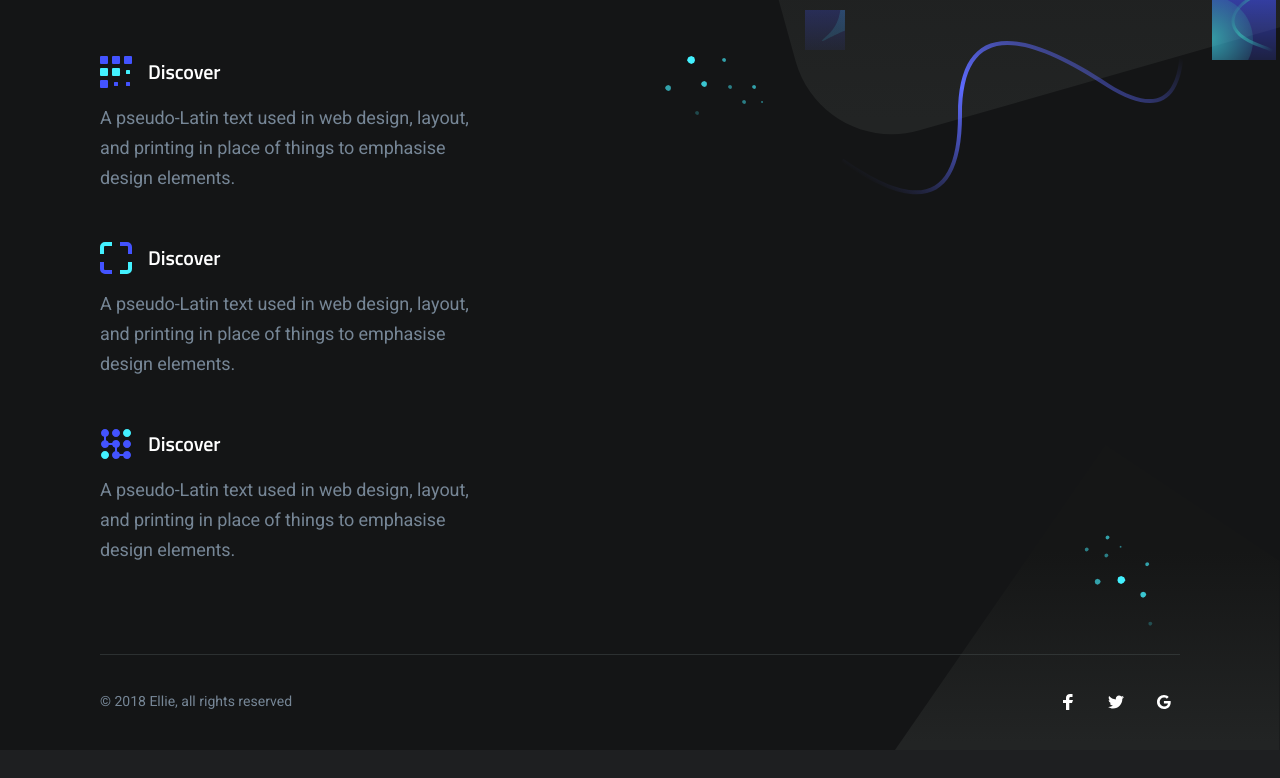
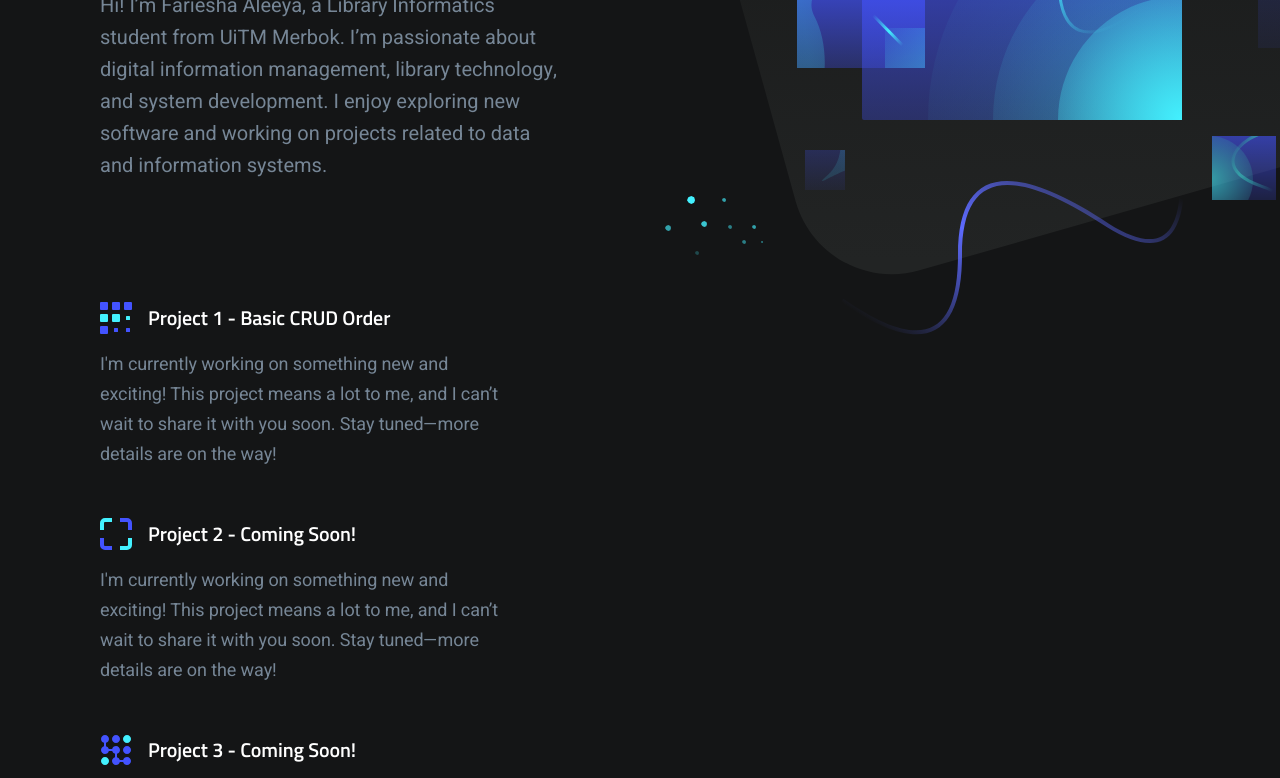
Before and after one commit to fariesha123/landing-page, a website: page index.html in a window 1280 px wide. Shown: the part 500-1278 px from the top of the page. Before the commit the page ends 1250 px from the top, so only its background shows below. Drawn offline with nearby package versions, Linux system fonts and the light colour scheme.

Commit message:
edit mockup information correctly with logo organization

```diff
--- a/index.html
+++ b/index.html
@@ -4,7 +4,7 @@
 		<meta charset="utf-8" />
 		<meta http-equiv="X-UA-Compatible" content="IE=edge" />
 		<meta name="viewport" content="width=device-width, initial-scale=1" />
-		<title>Ellie Template</title>
+		<title>NORFARIESHA ALEEYA</title>
 		<link
 			href="https://fonts.googleapis.com/css?family=Heebo:400,400i,500,700|Titillium+Web:600"
 			rel="stylesheet"
@@ -20,13 +20,19 @@
 						<div class="brand header-brand">
 							<h1 class="m-0">
 								<a href="#">
-									<svg
+									<img
+										src="dist/images/logo-uitm.png"
+										alt="NORFARIESHA ALEEYA Logo"
+										width="400"
+										height="auto"
+									/>
+									<!-- <svg
 										width="32"
 										height="32"
 										viewBox="0 0 32 32"
 										xmlns="http://www.w3.org/2000/svg"
-									>
-										<title>Ellie</title>
+									> -->
+										<title>NORFARIESHA ALEEYA</title>
 										<defs>
 											<linearGradient
 												x1="0%"
@@ -116,17 +122,21 @@
 						<div class="hero-inner">
 							<div class="hero-copy">
 								<h1 class="hero-title mt-0 is-revealing">
-									Landing template for startups
+									NORFARIESHA ALEEYA BINTI NOR HISHAM
 								</h1>
 								<p class="hero-paragraph is-revealing">
-									Our landing page template works on all
-									devices, so you only have to set it up once,
-									and get beautiful results forever.
+									Hi! I’m Fariesha Aleeya, a Library
+									Informatics student from UiTM Merbok. I’m
+									passionate about digital information
+									management, library technology, and system
+									development. I enjoy exploring new software
+									and working on projects related to data and
+									information systems.
 								</p>
 								<div
 									class="hero-form field field-grouped is-revealing"
 								>
-									<div class="control control-expanded">
+									<!-- <div class="control control-expanded">
 										<input
 											class="input"
 											type="email"
@@ -140,7 +150,7 @@
 											href="#"
 											>Notify Me</a
 										>
-									</div>
+									</div> -->
 								</div>
 							</div>
 							<div class="hero-illustration">
@@ -1105,14 +1115,15 @@
 												</svg>
 											</div>
 											<h4 class="feature-title m-0">
-												Discover
+												Project 1 - Basic CRUD Order
 											</h4>
 										</div>
 										<p class="text-sm mb-0">
-											A pseudo-Latin text used in web
-											design, layout, and printing in
-											place of things to emphasise design
-											elements.
+											I'm currently working on something
+											new and exciting! This project means
+											a lot to me, and I can’t wait to
+											share it with you soon. Stay
+											tuned—more details are on the way!
 										</p>
 									</div>
 								</div>
@@ -1145,14 +1156,15 @@
 												</svg>
 											</div>
 											<h4 class="feature-title m-0">
-												Discover
+												Project 2 - Coming Soon!
 											</h4>
 										</div>
 										<p class="text-sm mb-0">
-											A pseudo-Latin text used in web
-											design, layout, and printing in
-											place of things to emphasise design
-											elements.
+											I'm currently working on something
+											new and exciting! This project means
+											a lot to me, and I can’t wait to
+											share it with you soon. Stay
+											tuned—more details are on the way!
 										</p>
 									</div>
 								</div>
@@ -1193,14 +1205,15 @@
 												</svg>
 											</div>
 											<h4 class="feature-title m-0">
-												Discover
+												Project 3 - Coming Soon!
 											</h4>
 										</div>
 										<p class="text-sm mb-0">
-											A pseudo-Latin text used in web
-											design, layout, and printing in
-											place of things to emphasise design
-											elements.
+											I'm currently working on something
+											new and exciting! This project means
+											a lot to me, and I can’t wait to
+											share it with you soon. Stay
+											tuned—more details are on the way!
 										</p>
 									</div>
 								</div>
@@ -1283,7 +1296,7 @@
 				<div class="container">
 					<div class="site-footer-inner has-top-divider">
 						<div class="footer-copyright">
-							&copy; 2018 Ellie, all rights reserved
+							&copy; 2025 NORFARIESHA ALEEYA, all rights reserved
 						</div>
 						<ul class="footer-social-links list-reset">
 							<li>
```
Also changed, not shown: package.json (+4 -7 lines), dist/images/logo-uitm.png (added), dist/index.html.
